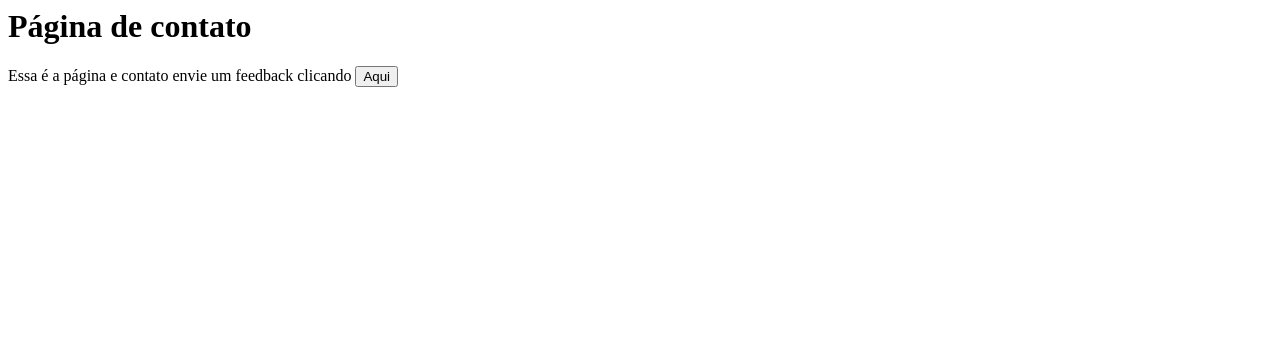
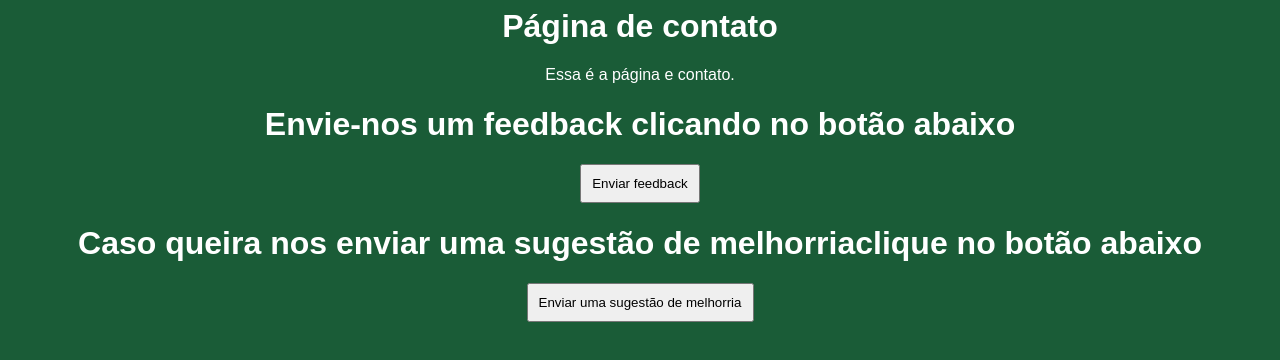
Before and after one commit to Breno-Pontes-2014/Android, a plain HTML site: page página de contato.html in a window 1280 px wide. Drawn offline with Linux system fonts and the light colour scheme.

Commit message:
página de contato

```diff
--- a/página de contato.html
+++ b/página de contato.html
@@ -4,10 +4,27 @@
     <meta http-equiv="X-UA-Compatible" content="IE=edge">
     <meta name="viewport" content="width=device-width, initial-scale=1.0">
     <title>Página de contato do meu site</title>
+    <style>
+        body{
+            font-family: Arial, Helvetica, sans-serif;
+            background-color: #1a5c37;
+            color: white;
+            text-align: center;
+        }
+        button{
+            padding: 10px;
+        }
+        button:active{
+            color: #2fa866;
+        }
+    </style>
 </head>
 <body>
     <h1>Página de contato</h1>
-    <p>Essa é a página e contato envie um feedback clicando <button>Aqui</button></p>
-
+    <p>Essa é a página e contato.</p>
+    <h1>Envie-nos um feedback clicando no botão abaixo</h1>
+    <button>Enviar feedback</button>
+    <h1>Caso queira nos enviar uma sugestão de melhorriaclique no botão abaixo</h1>
+    <button>Enviar uma sugestão de melhorria</button>
 </body>
 </html>
```
